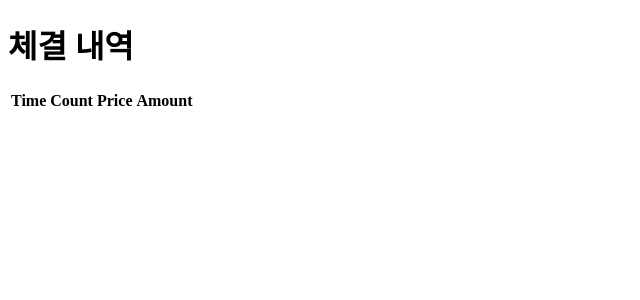
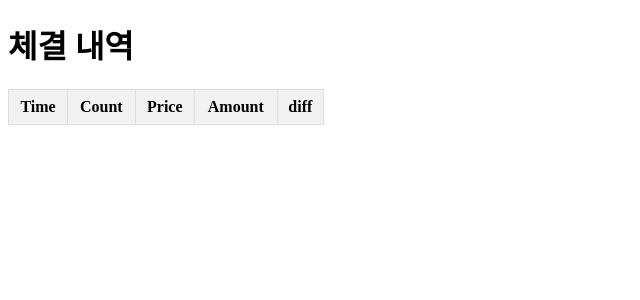
Before and after one commit to luck7owl/binance_practice, a Flask app: page / in a window 1280 px wide. Shown: the top 300 px of the page, without its empty margins (0-640 px from the left). Run offline with Flask 3, Linux system fonts and the light colour scheme; lists and menus that the app fills with data are empty; some libraries are stand-ins or nearby versions.

Commit message:
코드 개선

```diff
--- a/app.py
+++ b/app.py
@@ -22,29 +22,39 @@ async def future_trades_socket():
     bs = ccxtpro.binance({
         'apiKey': API_KEY,
         'secret': SECRET_KEY,
-        'enableRateLimit': True,
         'options': {
             'defaultType': 'future'
         }
     })
 
     while True:
-        trades = await bs.watch_trades(symbol=symbol)
-        time = trades[-1]['datetime']
-        count = len(trades)
-        price = trades[-1]['price']
-        amount = 0
+        try:
+            trades = await bs.watch_trades(symbol=symbol)
+            time = trades[-1]['datetime']
+            count = len(trades)
+            price = trades[-1]['price']
+            amount = 0
+            diff = 0
 
-        for trade in trades:
-            amount += trade['cost']
+            for trade in trades:
+                amount += trade['cost']
+                if trade['side'] == 'buy':
+                    diff += trade['cost']
+                else:
+                    diff -= trade['cost']
 
-        socketio.emit('trades', {
-            'time': time,
-            'count': count,
-            'price': price,
-            'amount': amount,
-        })
-        # await asyncio.sleep(0.1)
+            socketio.emit('trades', {
+                'time': time,
+                'count': count,
+                'price': price,
+                'amount': amount,
+                'diff': diff,
+            })
+            await asyncio.sleep(0.25)
+
+        except Exception as e:
+            print("An error occurred:", e)
+            break
 
 
 @app.route('/')
--- a/static/socket.js
+++ b/static/socket.js
@@ -6,17 +6,24 @@ socket.on("trades", function (data) {
 
 function updateTrades(data) {
   var table = document.getElementById("tradesTable");
+  var rowCount = table.rows.length;
 
   var time = data["time"];
   var count = data["count"];
   var price = parseFloat(data["price"]);
   var amount = parseFloat(data["amount"]);
+  var diff = parseFloat(data["diff"]);
 
   var row = table.insertRow(1);
   row.insertCell(0).innerHTML = convertToKSTAndFormatTime(time);
   row.insertCell(1).innerHTML = count;
   row.insertCell(2).innerHTML = price.toFixed(1);
   row.insertCell(3).innerHTML = Math.round(amount).toLocaleString("en-US");
+  row.insertCell(4).innerHTML = Math.round(diff).toLocaleString("en-US");
+
+  if (rowCount > 20) {
+    table.deleteRow(-1);
+  }
 }
 
 function convertToKSTAndFormatTime(timeString) {
--- /dev/null
+++ b/static/style.css
@@ -0,0 +1,17 @@
+#tradesTable {
+  width: 25%;
+  border-collapse: collapse;
+}
+
+th {
+  text-align: center;
+  background-color: #f2f2f2;
+  padding: 8px;
+  border: 1px solid #ddd;
+}
+
+td {
+  text-align: right;
+  padding: 8px;
+  border: 1px solid #ddd;
+}
--- a/templates/index.html
+++ b/templates/index.html
@@ -4,7 +4,11 @@
     <meta charset="UTF-8" />
     <meta name="viewport" content="width=device-width, initial-scale=1.0" />
     <title>binance_practice</title>
-
+    <link
+      rel="stylesheet"
+      type="text/css"
+      href="{{ url_for('static', filename='style.css') }}"
+    />
     <script src="https://cdnjs.cloudflare.com/ajax/libs/socket.io/4.0.1/socket.io.js"></script>
     <script src="{{ url_for('static', filename='socket.js') }}"></script>
   </head>
@@ -17,6 +21,7 @@
           <th>Count</th>
           <th>Price</th>
           <th>Amount</th>
+          <th>diff</th>
         </tr>
       </table>
     </div>
```
